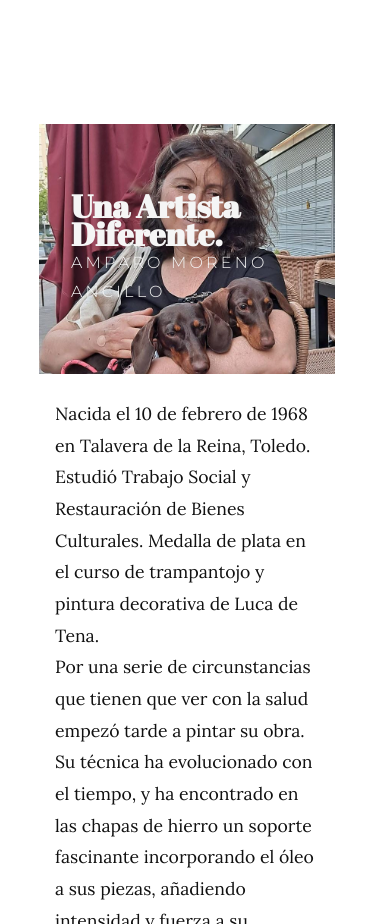
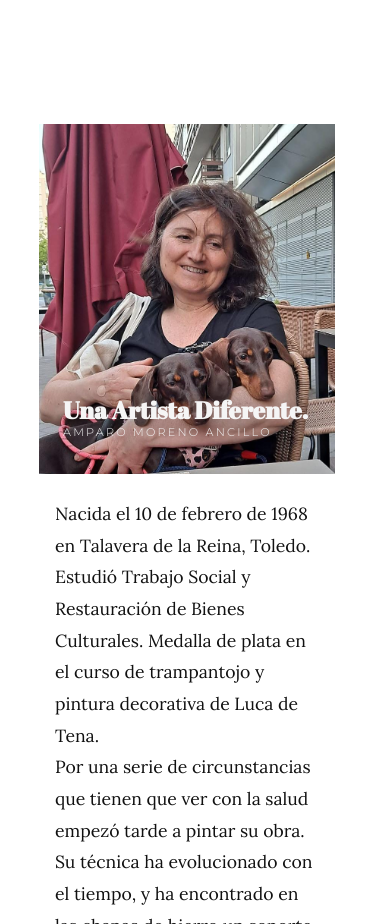
Before and after one commit to ph0nsy/amparo-galeria, a plain HTML site: page index.html in a window 390 px wide. Shown: the part 2280-3204 px from the top of the page. Drawn offline with Linux system fonts and the light colour scheme.

Commit message:
Changed About Layout

```diff
--- a/index.html
+++ b/index.html
@@ -62,7 +62,7 @@
     <section id="sobre-mi">
         <div style="display: grid; grid-template-columns: 1fr 1fr; gap: 5rem; align-items: center; max-width: 90%;">
             <div class="about-title">
-                <div style ="width:100%; height:100%; display: flex; flex-direction: column; justify-content: flex-end; filter: drop-shadow(0 0 4rem #333)">
+                <div style ="position: absolute; width:100%; height:100%; display: flex; flex-direction: column; justify-content: flex-end; filter: drop-shadow(0 0 1rem #111)">
                     <h2 id="title"></h2>
                     <p id="subtitle"></p>
                 </div>
--- a/style.css
+++ b/style.css
@@ -417,17 +417,17 @@
         max-width: 95% !important;
     }
      #title {
-        font-size: 2rem !important;
+        font-size: 1.5rem !important;
         padding: 2rem 1rem 0 1rem !important;
     }
      #subtitle {
-        font-size: 1rem !important;
+        font-size: 0.7rem !important;
         padding: 0 1rem 2rem 1rem !important;
     }
      .about-title {
         aspect-ratio: auto;
-        min-height: 250px;
-        padding: 1rem !important;
+        min-height: 350px;
+        padding: 0.5rem !important;
     }
      .about-text {
         padding: 0 1rem;
```
